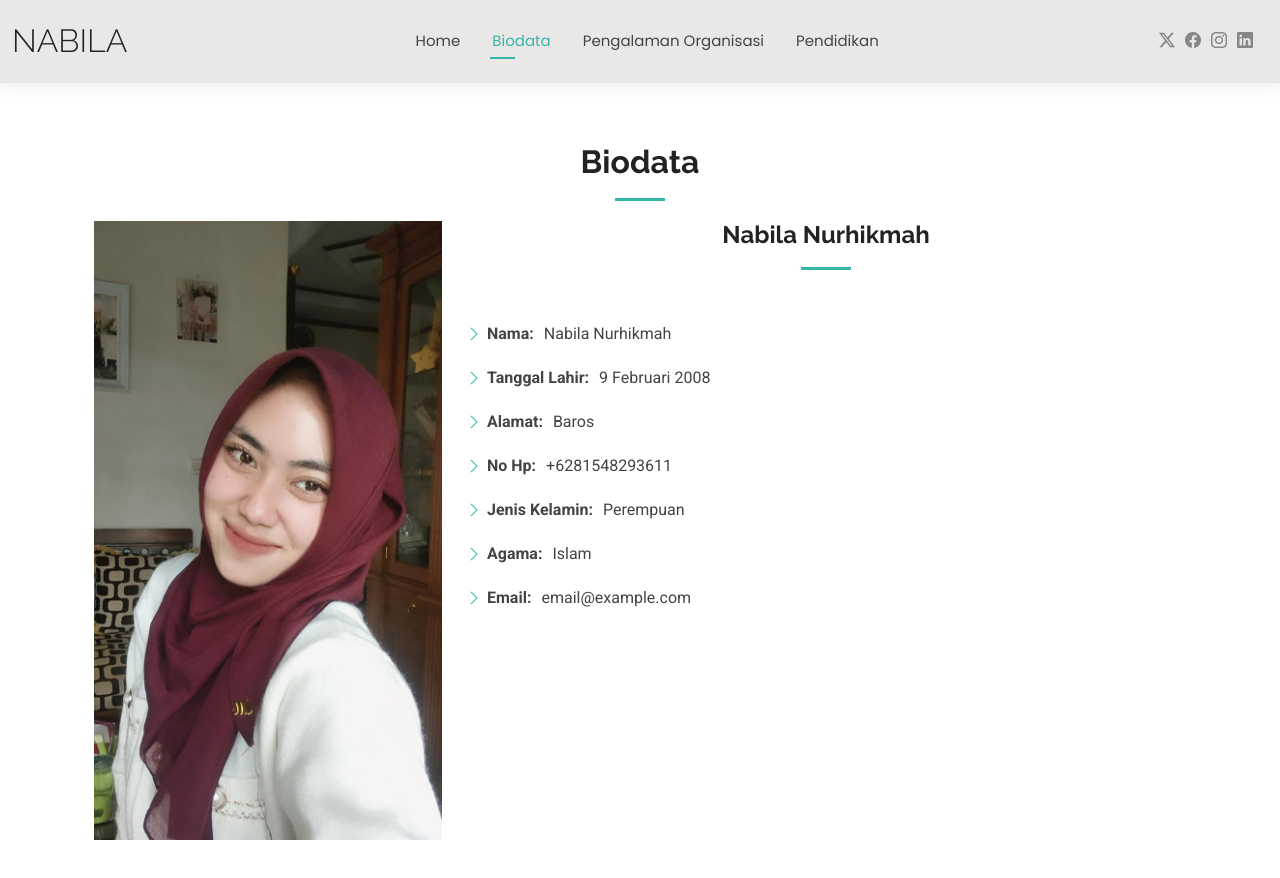
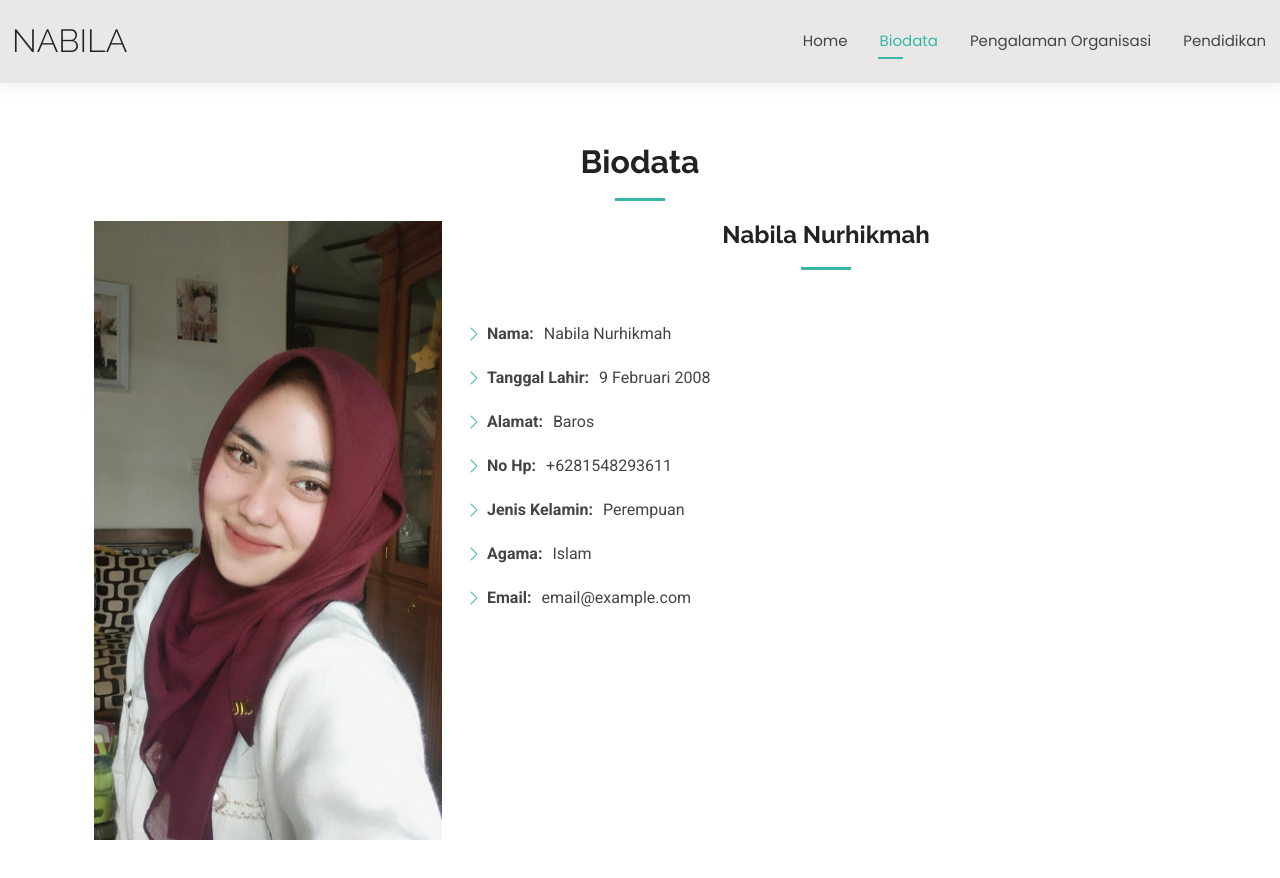
Before and after one commit to nabilanurhikmah/cv-nabila, a plain HTML site: page about.html in a window 1280 px wide. Drawn offline with Linux system fonts and the light colour scheme.

Commit message:
Update about.html

```diff
--- a/about.html
+++ b/about.html
@@ -55,13 +55,6 @@
         </ul>
         <i class="mobile-nav-toggle d-xl-none bi bi-list"></i>
       </nav>
-
-      <div class="header-social-links">
-        <a href="#" class="twitter"><i class="bi bi-twitter-x"></i></a>
-        <a href="#" class="facebook"><i class="bi bi-facebook"></i></a>
-        <a href="#" class="instagram"><i class="bi bi-instagram"></i></a>
-        <a href="#" class="linkedin"><i class="bi bi-linkedin"></i></a>
-      </div>
 
     </div>
   </header>
```
